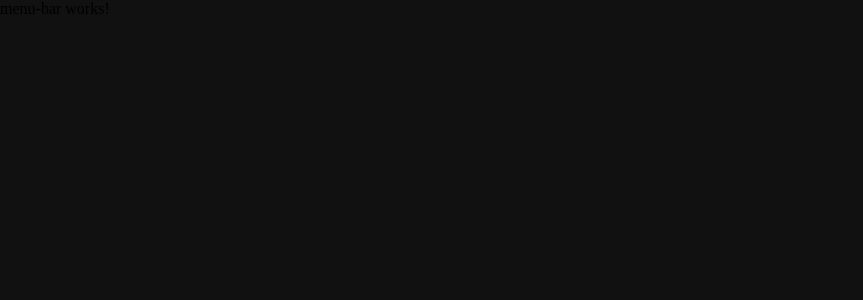
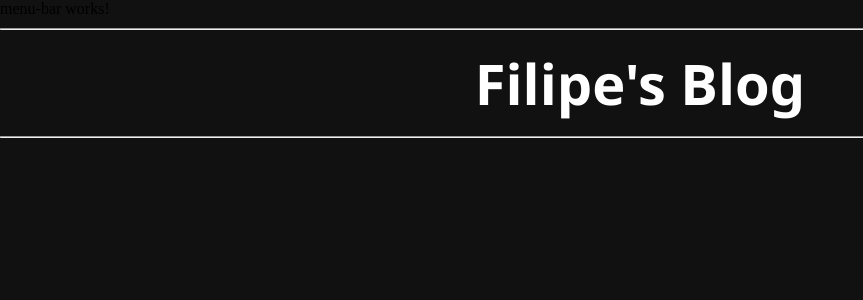
Before and after one commit to filipecsoares/blog-app, an Angular app: page / in a window 1280 px wide. Shown: the top 300 px of the page, without its empty margins (0-863 px from the left). Built offline with nearby package versions, Linux system fonts and the light colour scheme.

Commit message:
feat: title component

```diff
--- a/src/app/app.component.html
+++ b/src/app/app.component.html
@@ -1,2 +1,3 @@
 <app-menu-bar></app-menu-bar>
+<app-menu-title></app-menu-title>
 <router-outlet />
--- a/src/app/app.component.ts
+++ b/src/app/app.component.ts
@@ -1,11 +1,12 @@
 import { Component } from '@angular/core';
 import { RouterOutlet } from '@angular/router';
 import { MenuBarComponent } from './components/menu-bar/menu-bar.component';
+import { MenuTitleComponent } from './components/menu-title/menu-title.component';
 
 @Component({
   selector: 'app-root',
   standalone: true,
-  imports: [RouterOutlet, MenuBarComponent],
+  imports: [RouterOutlet, MenuBarComponent, MenuTitleComponent],
   templateUrl: './app.component.html',
   styleUrl: './app.component.css'
 })
--- a/src/app/components/menu-title/menu-title.component.css
+++ b/src/app/components/menu-title/menu-title.component.css
@@ -0,0 +1,17 @@
+.container__menu-title {
+  color: white;
+}
+
+.container__menu-title > h1 {
+  margin-top: 15px;
+  margin-bottom: 15px;
+  font-size: 3.5em;
+  font-family: 'segoe UI', 'Roboto';
+  display: flex;
+  justify-content: center;
+}
+
+.container__menu-title > hr {
+    margin-top: 10px;
+    margin-bottom: 10px;
+  }
--- a/src/app/components/menu-title/menu-title.component.html
+++ b/src/app/components/menu-title/menu-title.component.html
@@ -1 +1,5 @@
-<p>menu-title works!</p>
+<div class="container__menu-title">
+    <hr>
+    <h1>Filipe's Blog</h1>
+    <hr>
+</div>
```
